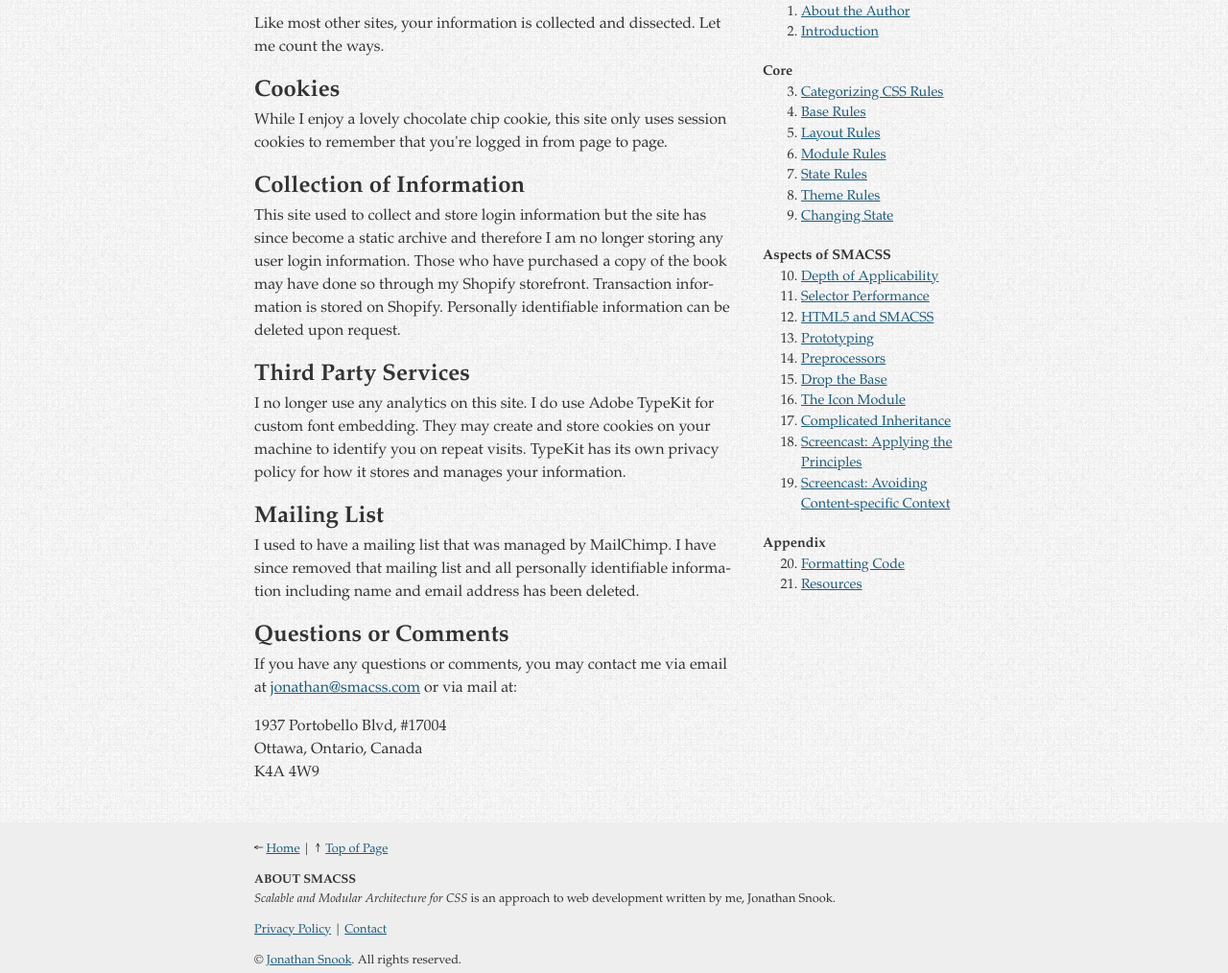
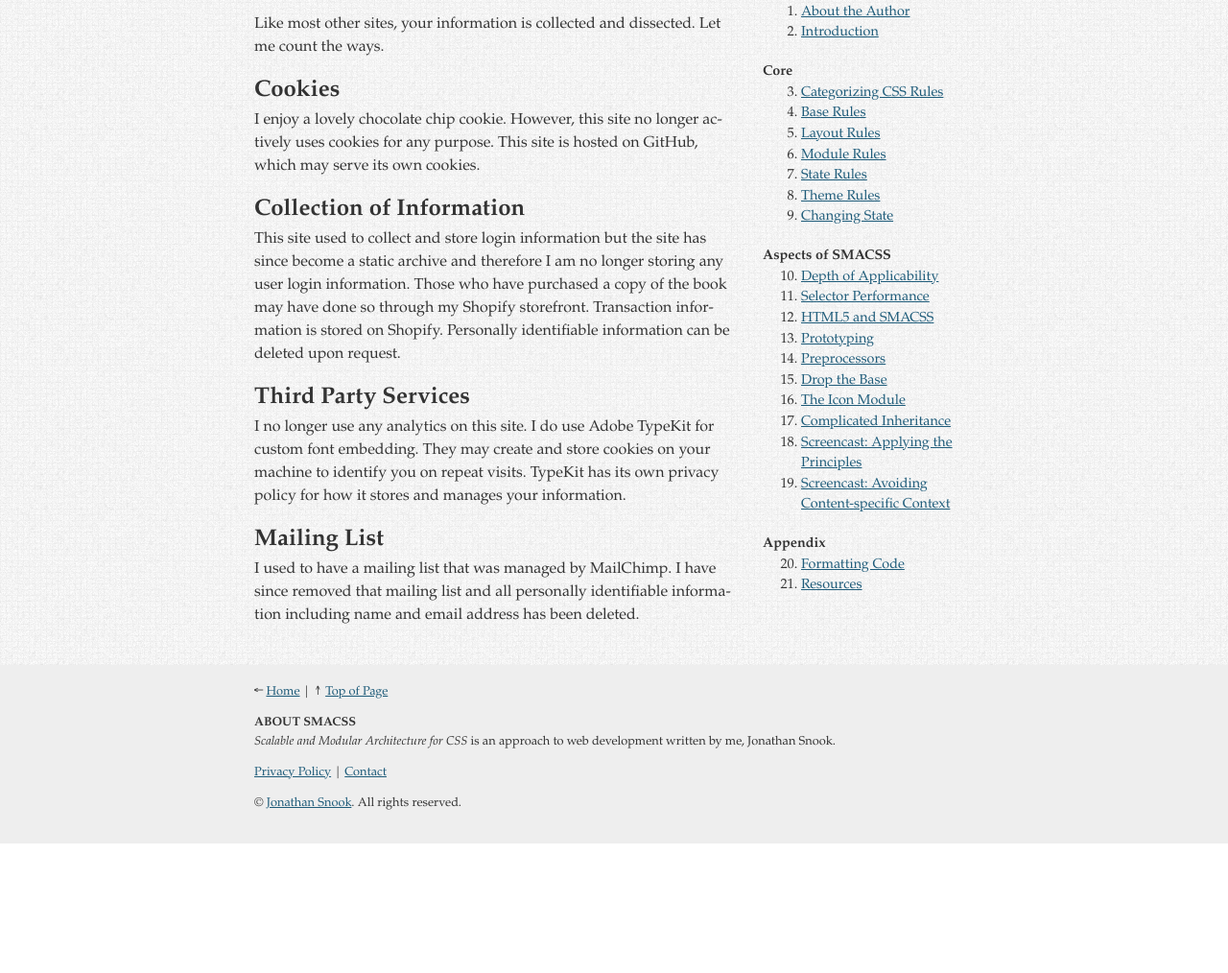
Before and after one commit to snookca/smacss, an Eleventy site: page privacy.html in a window 1280 px wide. Shown: the part 190-1204 px from the top of the page at 96% size. After the commit the page ends 1069 px from the top, so only its background shows below. Built offline with nearby package versions, Linux system fonts and the light colour scheme; Eleventy itself is replaced by a stand-in of ours; files that its build step writes are made by us from their sources.

Commit message:
Update privacy.html
Updated privacy info to make current and remove outdated and unnecessary info.

```diff
--- a/privacy.html
+++ b/privacy.html
@@ -7,7 +7,7 @@ title: Privacy Policy
 
 <h2>Cookies</h2>
 
-<p>While I enjoy a lovely chocolate chip cookie, this site only uses session cookies to remember that you're logged in from page to page.</p>
+<p>I enjoy a lovely chocolate chip cookie. However, this site no longer actively uses cookies for any purpose. This site is hosted on GitHub, which may serve its own cookies.</p>
 <h2>Collection of Information</h2>
 <p>This site used to collect and store login information but the site has since become a static archive and therefore I am no longer storing any user login information. Those who have purchased a copy of the book
 may have done so through my Shopify storefront. Transaction information is stored on Shopify. Personally identifiable information can be deleted upon request.</p>
@@ -20,11 +20,3 @@ policy for how it stores and manages your information.</p>
 <h2>Mailing List</h2>
 
 <p>I used to have a mailing list that was managed by MailChimp. I have since removed that mailing list and all personally identifiable information including name and email address has been deleted.</p>
-
-<h2>Questions or Comments</h2>
-
-<p>If you have any questions or comments, you may contact me via email at <a href="mailto:jonathan@smacss.com">jonathan@smacss.com</a> or via mail at:</p>
-
-<p>1937 Portobello Blvd, #17004<br>
-Ottawa, Ontario, Canada<br>
-K4A 4W9</p>
```
